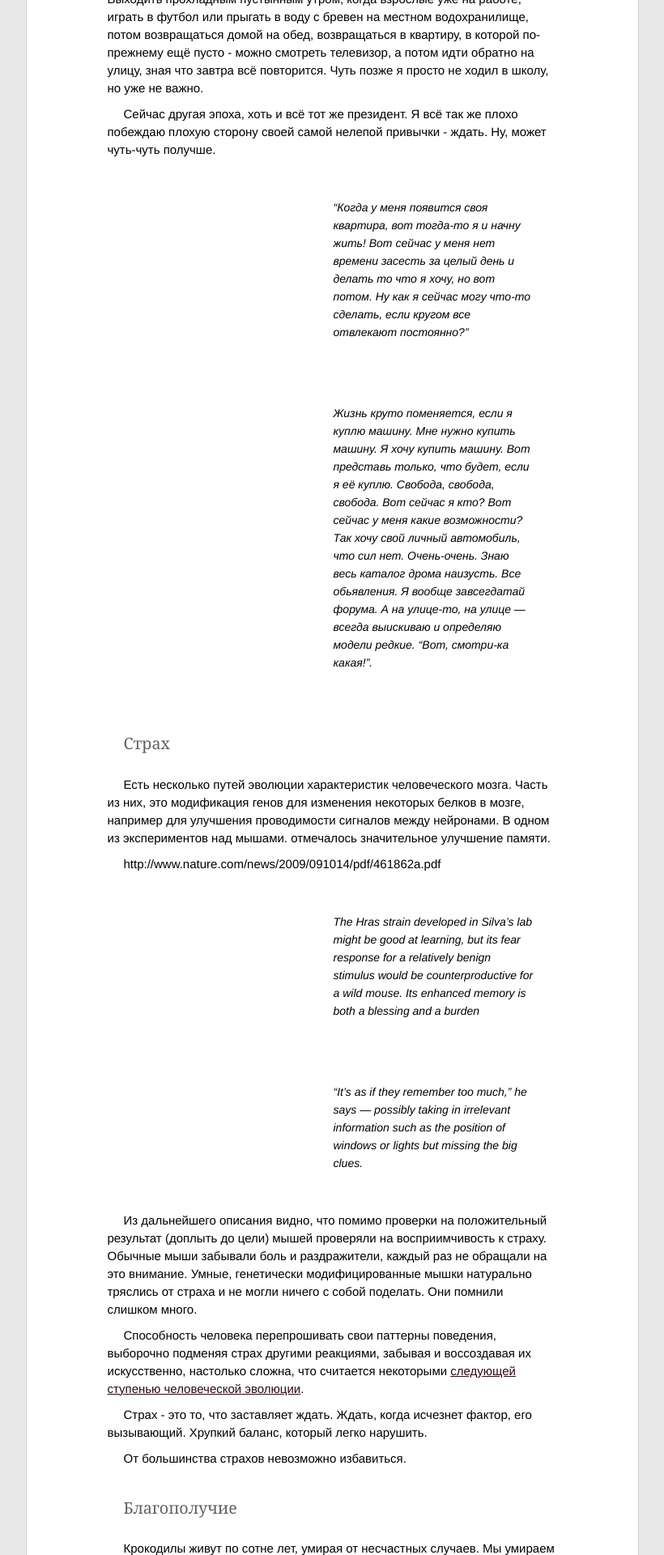
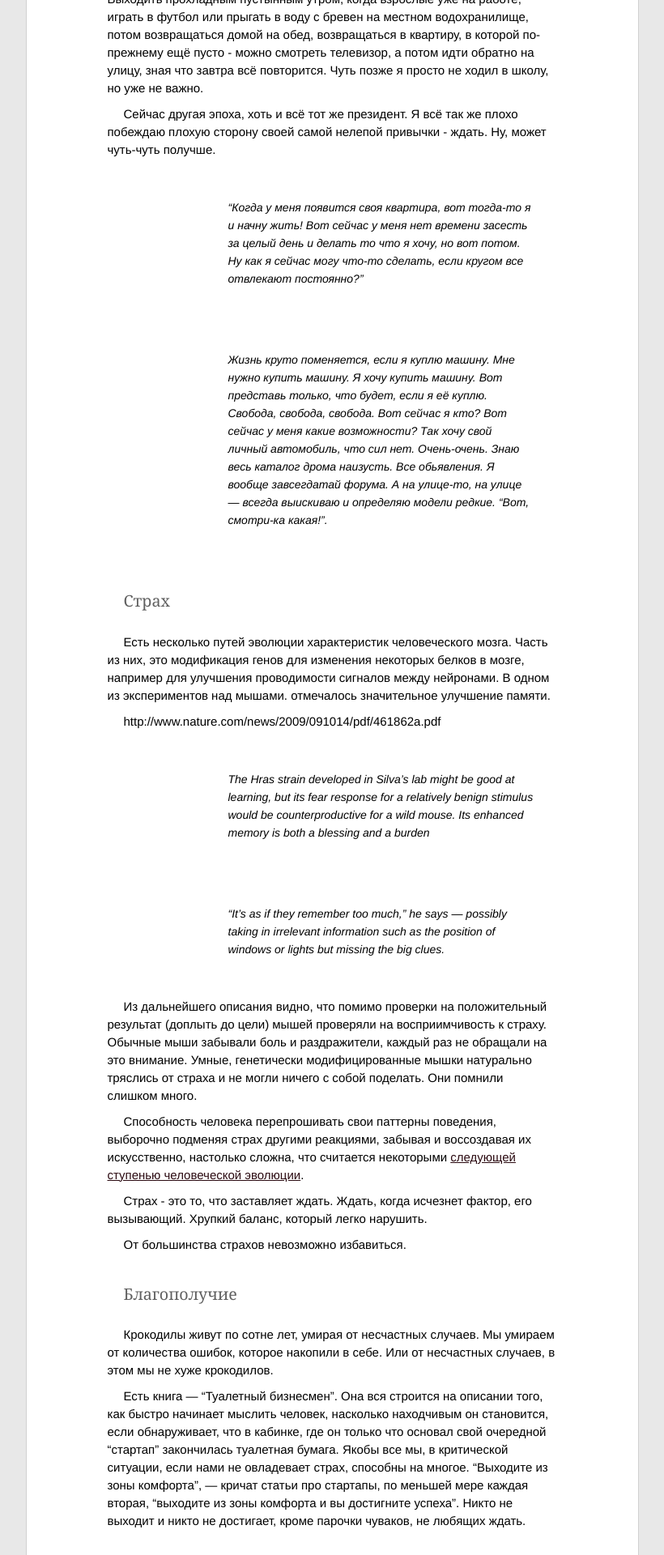
Before and after one commit to ptmt/ptmt.github.com, a Jekyll site: the page built from _posts/2012-05-10-what-are-we-waiting-for.md, in a window 1280 px wide. Shown: the part 333-2253 px from the top of the page at 81% size, without its empty margins (230-1050 px from the left). Built offline with Jekyll 4.4.1, drawn with Linux system fonts in a browser that asks for light colours; Markdown is read by kramdown in place of the engine named in the settings.

Commit message:
Update css/style.css

```diff
--- a/css/style.css
+++ b/css/style.css
@@ -12,7 +12,7 @@ header h2 {	font-size:1em;	margin-top:-2px;}
 article {padding: 20px 100px;margin: auto auto;text-align:left;overflow:hidden;font-size: 15px;width: 555px;text-indent: 20px;background: white;border: 1px solid #D1D1D1}
 article h1, article h2 {padding-top:30px;padding-bottom:20px;font-style:normal}
 article p { line-height: 22px;margin: 10px 0; }
-blockquote { margin-left: 250px;	font-style: italic;	text-indent: 0px;	font-size: 14px;	padding:29px;}
+blockquote { margin-left: 120px;	font-style: italic;	text-indent: 0px;	font-size: 14px;	padding:29px;}
 sup { vertical-align:super; font-size:10px }
 article div.page {margin:10px 0px;text-align: left; 	padding: 5px;padding-bottom:20px;  	/*border-bottom:1px solid grey;   */}
 ul.posts { margin-top: 45px; margin-bottom:100px;}
```
